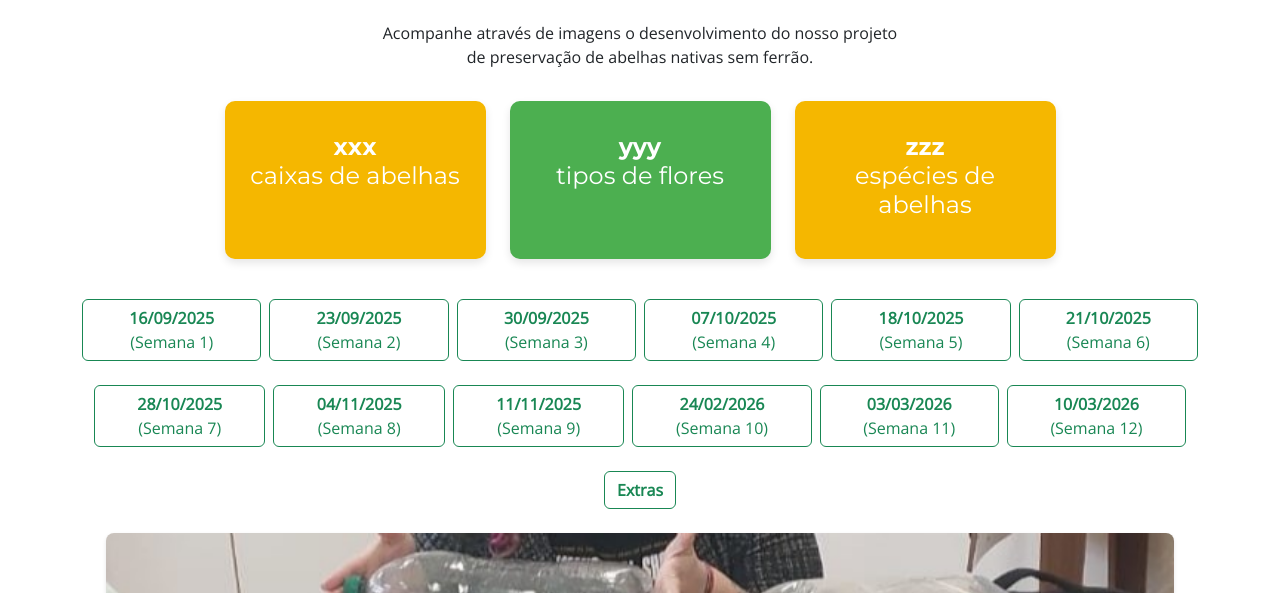
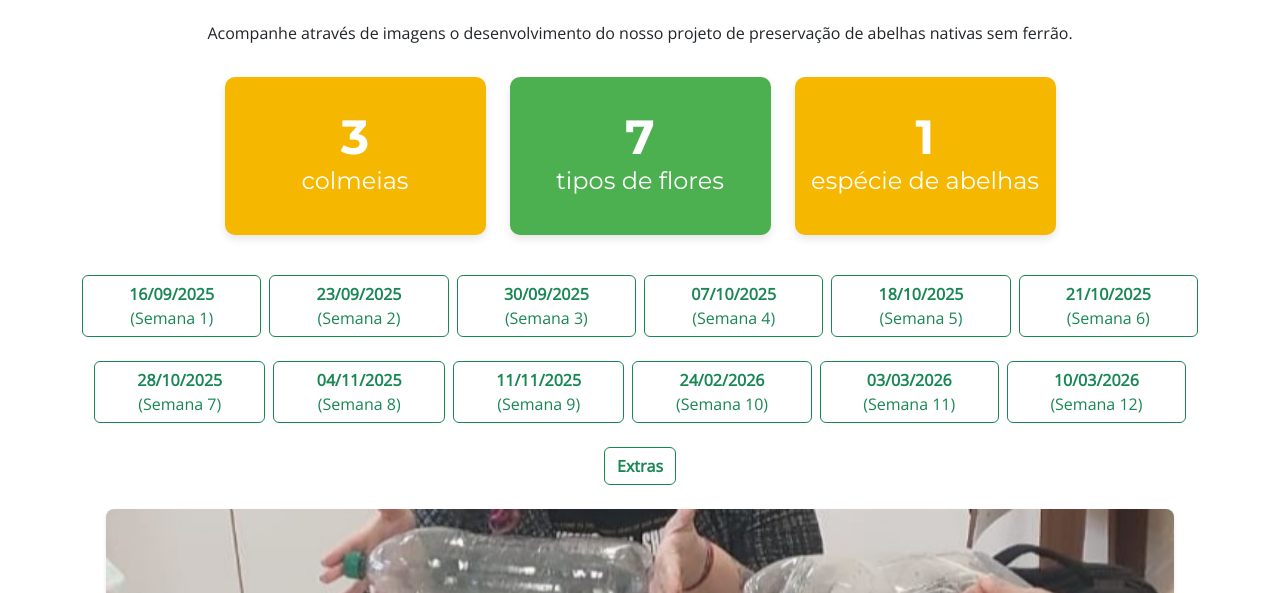
Before and after one commit to pbiancalondero/pollinators-in-action, a plain HTML site: page src/gallery/gallery.html in a window 1280 px wide. Shown: the part 207-800 px from the top of the page. Drawn offline with nearby package versions, Linux system fonts and the light colour scheme.

Commit message:
feat: add data about flowers and bee species and beehive

```diff
--- a/src/gallery/gallery.html
+++ b/src/gallery/gallery.html
@@ -50,8 +50,7 @@
                 </div>
 
                 <div class="intro-text">
-                    <p>Acompanhe através de imagens o desenvolvimento do nosso projeto<br />de preservação de abelhas
-                        nativas sem ferrão.</p>
+                    <p>Acompanhe através de imagens o desenvolvimento do nosso projeto de preservação de abelhas nativas sem ferrão.</p>
                 </div>
 
         </section>
@@ -63,19 +62,19 @@
 
                     <div class="col-md-3">
                         <div class="gallery-card text-center">
-                            <h4 class="gallery-title mb-2"><b>xxx</b><br />caixas de abelhas</h4>
+                            <h4 class="gallery-title mb-2"><b style="font-size: 3rem;">3</b><br />colmeias</h4>
                         </div>
                     </div>
 
                     <div class="col-md-3">
                         <div class="gallery-card text-center">
-                            <h4 class="gallery-title mb-2"><b>yyy</b><br />tipos de flores</h4>
+                            <h4 class="gallery-title mb-2"><b style="font-size: 3rem;">7</b><br />tipos de flores</h4>
                         </div>
                     </div>
 
                     <div class="col-md-3">
                         <div class="gallery-card text-center">
-                            <h4 class="gallery-title mb-2"><b>zzz</b><br />espécies de abelhas</h4>
+                            <h4 class="gallery-title mb-2"><b style="font-size: 3rem;">1</b><br />espécie de abelhas</h4>
                         </div>
                     </div>
                 </div>
```
